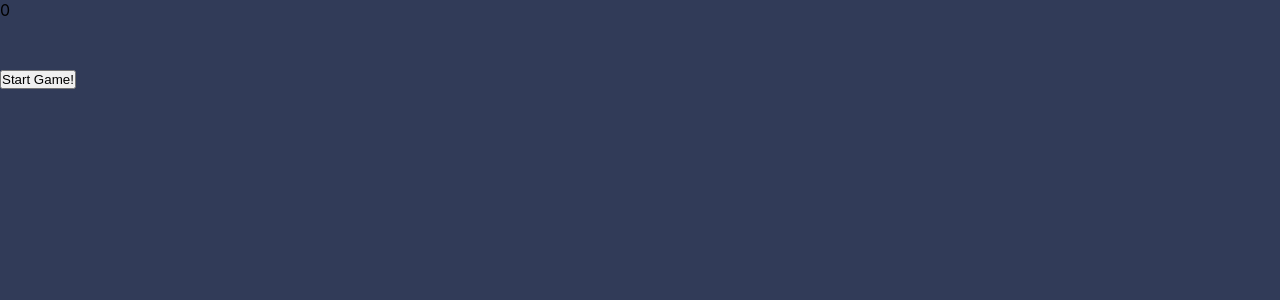
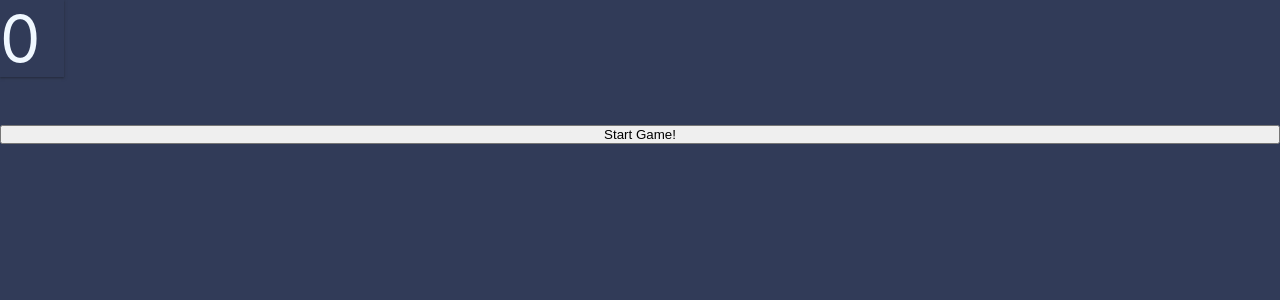
Before and after one commit to toqvist/react-Memory, a React (Vite) app: page / in a window 1280 px wide. Shown: the top 300 px of the page. Built offline with nearby package versions, Linux system fonts and the light colour scheme.

Commit message:
Added styling

```diff
--- a/src/App.jsx
+++ b/src/App.jsx
@@ -9,6 +9,7 @@ function App() {
   //- deleting cards should not move remaining cards
   //- Don't repeat myself in toggleSelected
   //- Add delay on match
+  //- Random placement
 
   //Game state
   const [cards, setCards] = useState([])
@@ -115,7 +116,7 @@ function App() {
   return (
     <div className="App app__background">
 
-      <p>{score}</p>
+      <p className='score-counter'>{score}</p>
 
       <div className="board">
         <Board cards={cards} toggleSelected={toggleSelected}></Board>
--- a/src/memory.css
+++ b/src/memory.css
@@ -6,6 +6,11 @@
 .app__background {
     background-color: rgb(49, 59, 88);
     min-height: 100vh;
+}
+
+.App {
+    display: flex;
+    flex-direction: column;
 }
 
 .card {
@@ -46,3 +51,10 @@
     font-size: 0;
     opacity: 0;
 }
+
+.score-counter {
+    font-size: 4rem;
+    color: aliceblue;
+    box-shadow: rgba(0, 0, 0, 0.3) 0px 1px 2px 0px, rgba(60, 64, 67, 0.15) 0px 1px 3px 1px;
+    max-width: 1em;
+}
```
